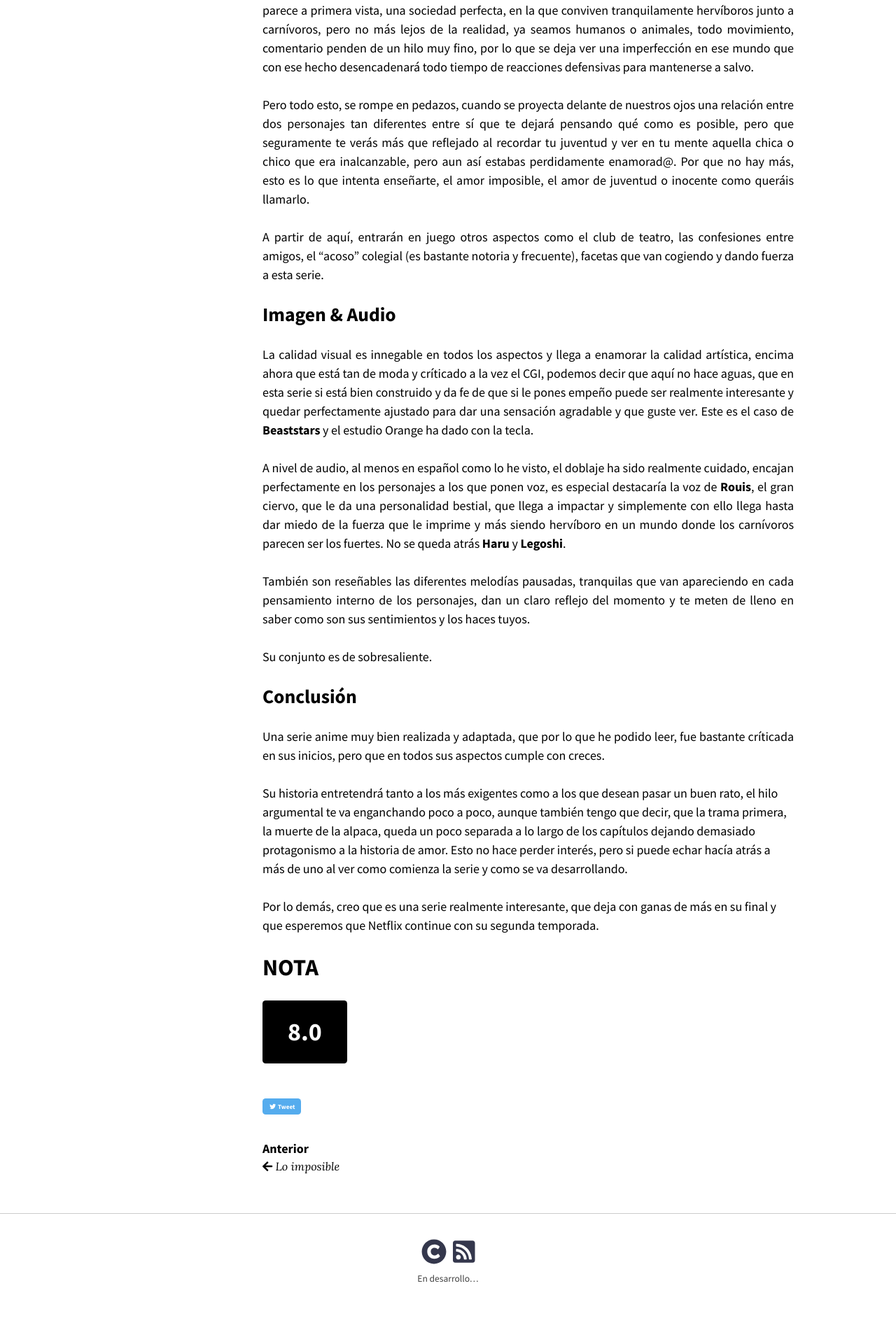
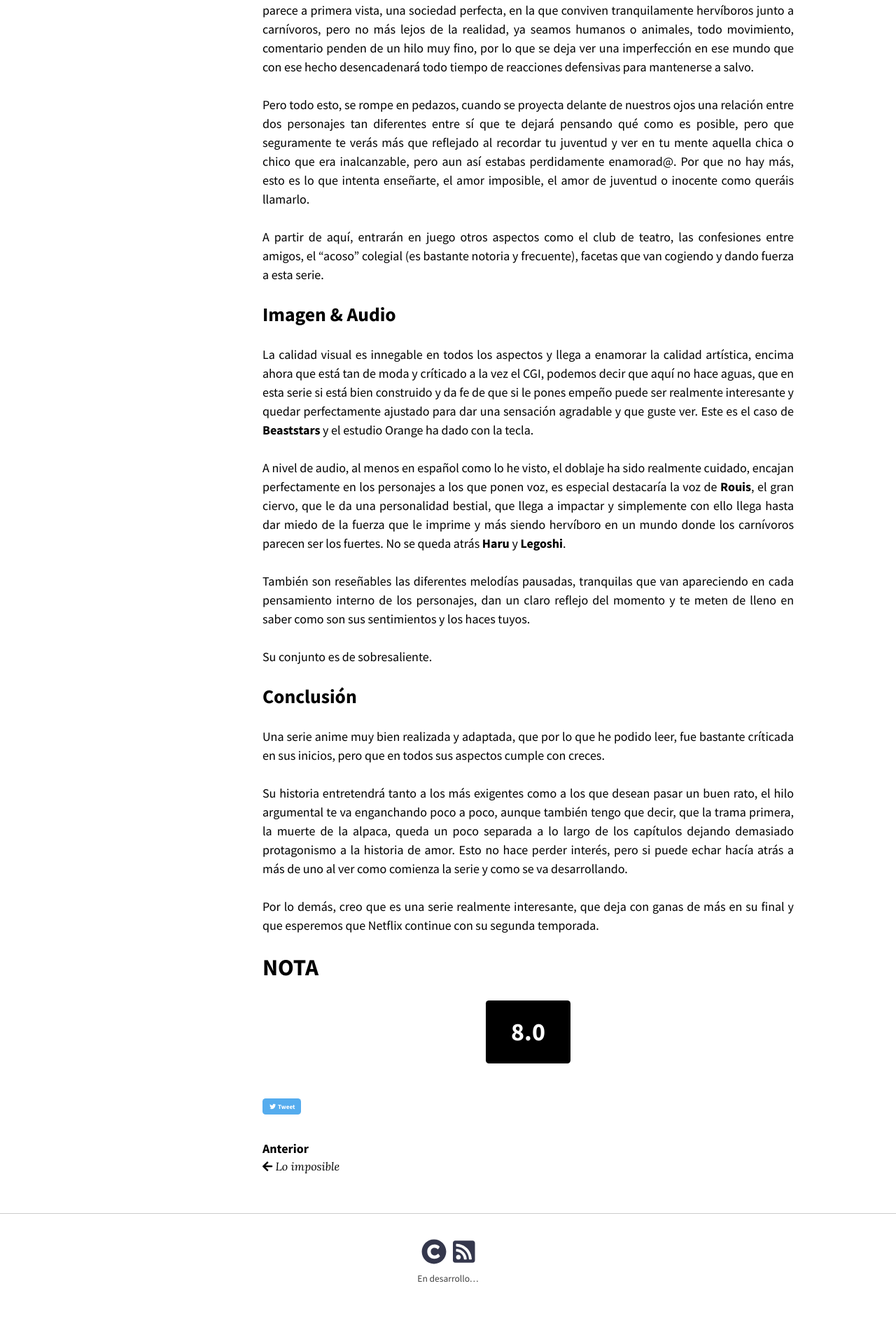
Before and after one commit to gide0n/old-mindeka, a Jekyll site: the page built from _posts/2020-03-24-opinion-beastars.md, in a window 1280 px wide. Shown: the part 1967-3878 px from the top of the page at 70% size. Built offline with Jekyll 4.4.1, drawn with Linux system fonts in a browser that asks for light colours; nearby versions of some CDN libraries.

Commit message:
Update 2020-03-24-opinion-beastars.md

```diff
--- a/_posts/2020-03-24-opinion-beastars.md
+++ b/_posts/2020-03-24-opinion-beastars.md
@@ -58,8 +58,9 @@ Su conjunto es de sobresaliente.
 Una serie anime muy bien realizada y adaptada, que por lo que he podido leer, fue bastante críticada en sus inicios, pero que en todos sus aspectos cumple con creces.
 {: .text-justify}
 Su historia entretendrá tanto a los más exigentes como a los que desean pasar un buen rato, el hilo argumental te va enganchando poco a poco, aunque también tengo que decir, que la trama primera, la muerte de la alpaca, queda un poco separada a lo largo de los capítulos dejando demasiado protagonismo a la historia de amor. Esto no hace perder interés, pero si puede echar hacía atrás a más de uno al ver como comienza la serie y como se va desarrollando.
-
+{: .text-justify}
 Por lo demás, creo que es una serie realmente interesante, que deja con ganas de más en su final y que esperemos que Netflix continue con su segunda temporada.
-
+{: .text-justify}
 # NOTA
 [8.0](#){: .btn .btn--primary .btn--x-large}
+{: .text-center}
```
